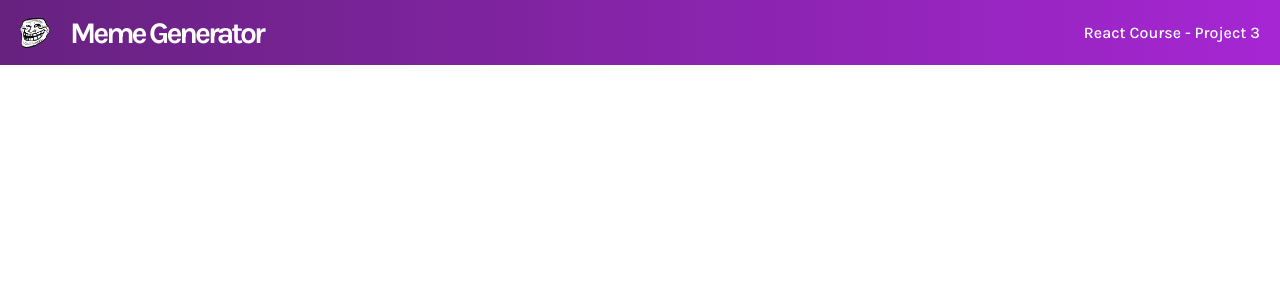
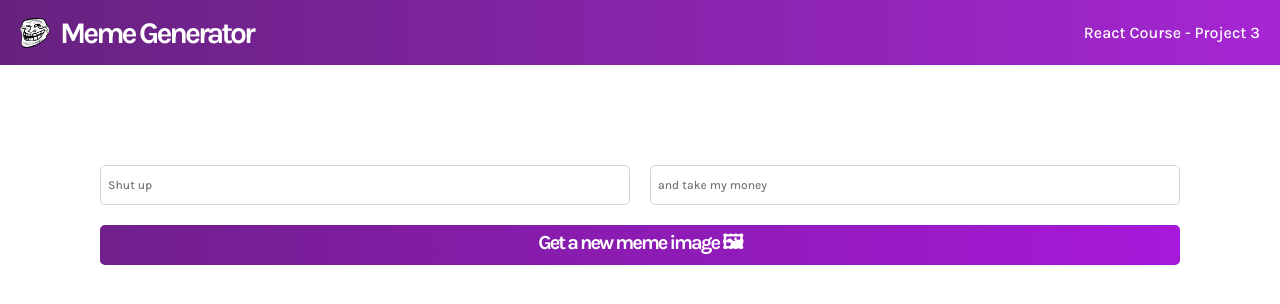
Before and after one commit to harachung90/meme_generator_react, a React (Create React App) app: page / in a window 1280 px wide. Shown: the top 304 px of the page. Built offline with nearby package versions, Linux system fonts and the light colour scheme.

Commit message:
Second commit. Added a meme (which is main) component with 2 inputs and a button. No functionalities yet

```diff
--- a/src/App.css
+++ b/src/App.css
@@ -9,7 +9,7 @@ html, body {
     background: linear-gradient(90deg, #672280 1.18%, #A626D3 100%);
     display: flex;
     justify-content: space-between;
-    }
+}
 
 .meme_generator {
     font-weight: 700;
@@ -35,7 +35,7 @@ html, body {
     width: 30px;
     align-self: center;
     margin-left: 20px;
-    margin-right: 20px;
+    margin-right: 10px;
 }
 
 .title {
@@ -47,3 +47,34 @@ html, body {
     color: white;
     align-self: center;
 }
+
+.meme {
+    padding: 100px;
+}
+
+form {
+    display: grid;
+    grid-template: 40px 40px / 1fr 1fr;
+    gap: 20px;
+}
+
+input {
+    border: 1px solid #D5D4D8;
+    font-weight: 400;
+    font-size: 12px;
+    font-family: 'Karla', sans-serif;
+    border-radius: 5px;
+    text-indent: 5px;
+}
+
+button {
+    grid-column: 1/-1;
+    background: linear-gradient(90.41deg, #711F8D 1.14%, #A818DA 100%);
+    border-radius: 5px;
+    border: none;
+    font-family: 'Karla', sans-serif;
+    font-weight: 700;
+    font-size: 20px;
+    letter-spacing: -0.1em;
+    color: white;
+}
--- a/src/App.js
+++ b/src/App.js
@@ -1,11 +1,13 @@
 import logo from './logo.svg';
 import './App.css';
 import Header from "./Header";
+import Meme from "./Meme";
 
 function App() {
   return (
     <div className="App">
       <Header />
+      <Meme />
     </div>
   );
 }
--- /dev/null
+++ b/src/Meme.js
@@ -0,0 +1,17 @@
+import React from 'react';
+import meme from './img.png';
+
+export default function Meme() {
+    return(
+        <div className="meme">
+            <form className="inputs">
+                <input type="text" className="top_line" placeholder="Shut up"/>
+                <input type="text" className="bottom_line" placeholder="and take my money" />
+                <button>Get a new meme image 🖼</button>
+            </form>
+
+
+        </div>
+
+    )
+}
```
Also changed, not shown: src/img.png (added).
